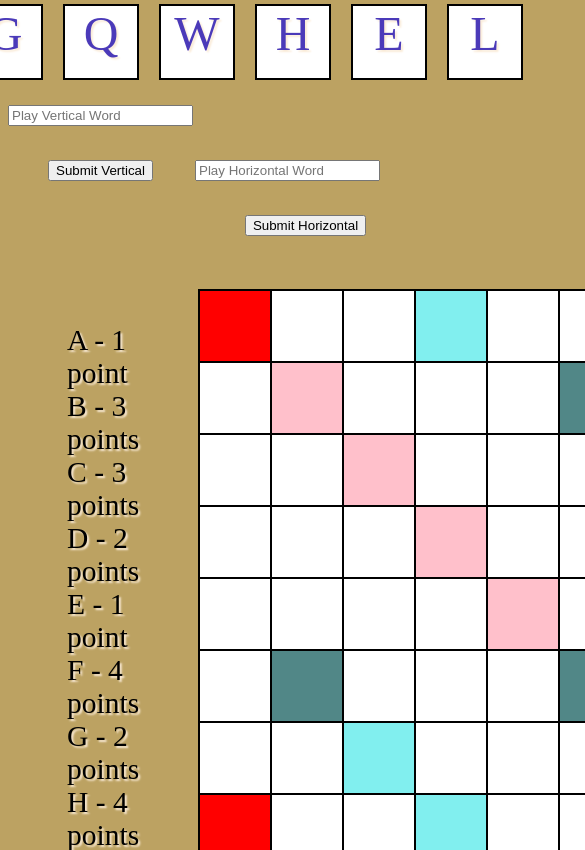
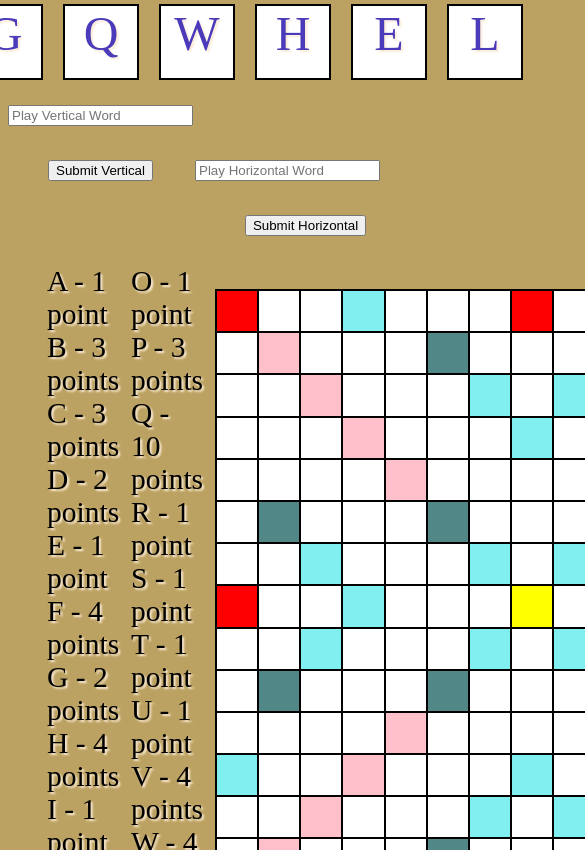
Before and after one commit to DanRHenry/practice, a plain HTML site: page scrabble/gameBoard.html in a window 390 px wide. Shown: the part 250-1100 px from the top of the page, 585 px wide, since content can reach past the window. Drawn offline with Linux system fonts and the light colour scheme.

Commit message:
Updated Scrabble to be more responsive

```diff
--- a/scrabble/gameBoard.html
+++ b/scrabble/gameBoard.html
@@ -39,7 +39,7 @@
     </div>
 </div>
 <!--
-    To Do
+    ! To Do List
     * use css positioning to fix the title scrolling issue
     * Letter Distribution List (display # of points per letter)
     * Create a scoreboard for at two players (human & computer)
@@ -64,7 +64,7 @@
     Deal with blank tiles
 -->
     <div class="gameBoard">
-        <div class="letterPoints">
+        <div class="letterPoints" id="columnLeft">
                 A - 1 point <br>
                 B - 3 points <br>
                 C - 3 points <br>
@@ -79,6 +79,8 @@
                 L - 1 point <br>
                 M - 3 points <br>
                 N - 1 point <br>
+        </div>
+        <div class="letterPoints" id="columnRight">
                 O - 1 point <br>
                 P - 3 points <br>
                 Q - 10 points <br>
@@ -96,7 +98,7 @@
             </div>
         <div class="gameGrid">
             <!-- Row 0 -->
-            <div class="gameGridBox tripleWord", id="0000"></div> <!-- had to add a character to make the grid appear-->
+            <div class="gameGridBox tripleWord", id="0000"></div>
             <div class="gameGridBox standardSquare standardSquare", id="0001"> </div>
             <div class="gameGridBox standardSquare", id="0002"> </div>
             <div class="gameGridBox doubleLetter", id="0003"> </div>
@@ -348,6 +350,6 @@
         <a href="index.html">Return to Title</a>
     </button>
 </div>
-<script src="./scrabble.js"></script>
+<script src="./gameBoard.js"></script>
 </body>
 </html>
--- a/scrabble/scrabble.js
+++ b/scrabble/gameBoard.js
@@ -1,4 +1,48 @@
-console.log(document);
+//* Returning an error. Fix later
+
+// let nameInput = document.getElementById("nameInput");
+// let playerName;
+// let submitNameButton = document.getElementById("submitNameButton");
+
+// submitNameButton.addEventListener("click", submitName)
+
+// function submitName(yourNameHere) {
+//     let nameInput = document.getElementById("nameInput");
+//     playerName = nameInput.value;
+//     console.log(`Hello, ${playerName}`);
+//     document.createElement('div')
+//     document.div
+// }
+// console.log(yourNameHere);
+// console.log(`I can still see ${playerName}`);
+
+// let nameInput = document.getElementById("nameInput");
+//     function submitName() {
+
+//         console.log(playerName);
+//         return playerName;
+//     }
+
+
+// console.log(playerName);
+
+//* Example from further down the code
+
+// let verticalInput = document.getElementById("verticalInput");
+
+// let verticalSubmitBTN = document.getElementById("verticalSubmitButton");
+
+/* verticalSubmitBTN.addEventListener("click", submitVerticalAnswer)
+
+function submitVerticalAnswer() {
+    let verticalInput = document.getElementById("verticalInput");
+    // let vI = verticalInput;
+    // verticalInput.innerText = verticalInput.innerText.replace(vI, "");
+    console.log (verticalInput.value);
+} */
+
+
+
 
 // Put all letters into an array, letterBag
 let letterBag = [
@@ -18,16 +62,19 @@ function pullLettersFromLetterBag(){
         let id = document.getElementById(i);
         let letterToReplace = id.innerText
         id.innerText = id.innerText.replace (letterToReplace, playableLetters[i]);
-        };
+    }
 }
+
 pullLettersFromLetterBag();
+
+
+//Listen for the button click, and return the letters to the letterbag and
 
 let tradeInLettersButton = document.getElementById("tradeInLetters");
 
 function tradeInLetters() {
     // console.log(letterBag)
 
-    //Listen for the button click, and return the letters to the letterbag and
     tradeInLettersButton.addEventListener("click", returnLettersToLetterbag)
     function returnLettersToLetterbag() {
         letterBag.push(...playableLetters)
@@ -67,6 +114,37 @@ function submitHorizontalAnswer() {
     console.log (horizontalInput.value);
 
 }
+
+// Work on this later
+// Get words from word-game-dictionary
+/*
+let url = "https://www.programmableweb.com/api/word-game-dictionary"
+
+function fetch(url) {
+    let response = await fetch(url);
+    let results = await response.json();
+    let data = results.data[1];
+    console.log(data);
+}
+
+
+async function INFO(url, randomNumber) {
+    fetch(url)
+ *//*
+        - JSONify the data returned */
+/*     try {   //  - Within the function, create a TRY/CATCH.
+        let response = await fetch(url); // - TRY to fetch the url
+        let results = await response.json();
+        let data = results.data[randomNumber];
+        // - console.log 3 different positions:
+        console.log("Full Results: ", data); // - The overall promise returned * hint: use the random number to target an object within the array provided.
+        console.log("Name Value: ", data.name); // - The name of a single character
+        console.log("Image URL: ", data.imageUrl); // - The imageURL of the character that is provided.
+        // - CATCH any error that is returned.
+    } catch (error) {
+        console.error(error);
+    }
+} */
 
 
 // clickedGameTile();
--- a/scrabble/style.css
+++ b/scrabble/style.css
@@ -26,9 +26,6 @@ body {
 
 .gamePageHeader {
     position:sticky;
-    /* border: 1px black solid; */
-    /* border-top: none; */
-    /* border-radius: 5px; */
     top: 0;
     margin-top: 0;
     padding-bottom: .5em;
@@ -91,21 +88,30 @@ body {
 
 .gameBoard {
     display: grid;
-    grid-template-columns: repeat(2, auto);
+    grid-template-columns: repeat(3, auto);
     grid-template-rows: repeat(1, auto);
 }
 
 .letterPoints {
-    column-width: 4.5em;
+
+    min-width: fit-content;
+    max-width: fit-content;
+    max-height: 60vh;
     color: black;
     font-size: larger;
     text-align: left;
-    margin: 2em;
     font-size: 3.5vh;
 }
 
+#columnLeft {
+margin-left: 10vw;
+}
+#columnRight {
+padding-left: 3vw;
+padding-right: 3vw;
+}
+
 .scoreBoard {
-    /* border: 2px black solid; */
     text-align: center;
 }
 
@@ -135,26 +141,23 @@ body {
 }
 .gameGrid {
     display: grid;
-    justify-content: center;
+    max-height: 75vh;
+    justify-content: left;
     margin-top: .5em;
     margin-bottom: 2em;
-    grid-template-columns: repeat(15, 1.5em);
-    grid-template-rows: repeat(15, 1.5em);
+    grid-template-columns: repeat(15, 5vh);
+    grid-template-rows: repeat(15, 5vh);
 }
 
 .gameGridBox {
     display: block;
     text-align: center;
     border: 2px solid black;
-    min-height: 1.5em;
-    max-height: 1.5em;
-    min-width: 1.5em;
-    max-width: 1.5em;
+    min-height: 5vh;
+    max-height: 5vh;
+    min-width: 5vh;
+    max-width: 5vh;
 }
-
-/* .inputField {
-    font-size: 1.5em;
-} */
 
 #playButton {
     margin-top: 2em;
```
Also changed, not shown: DisneyChallengeWithLocalJSON/disneyCharactersAPI.json (added, +16 -0 lines), DisneyChallengeWithLocalJSON/disneyFetch.js (added, +50 -0 lines), DisneyChallengeWithLocalJSON/index.html (added, +15 -0 lines), scrabble/index.html (+7 -5 lines), scrabble/index.js (added, +12 -0 lines).
